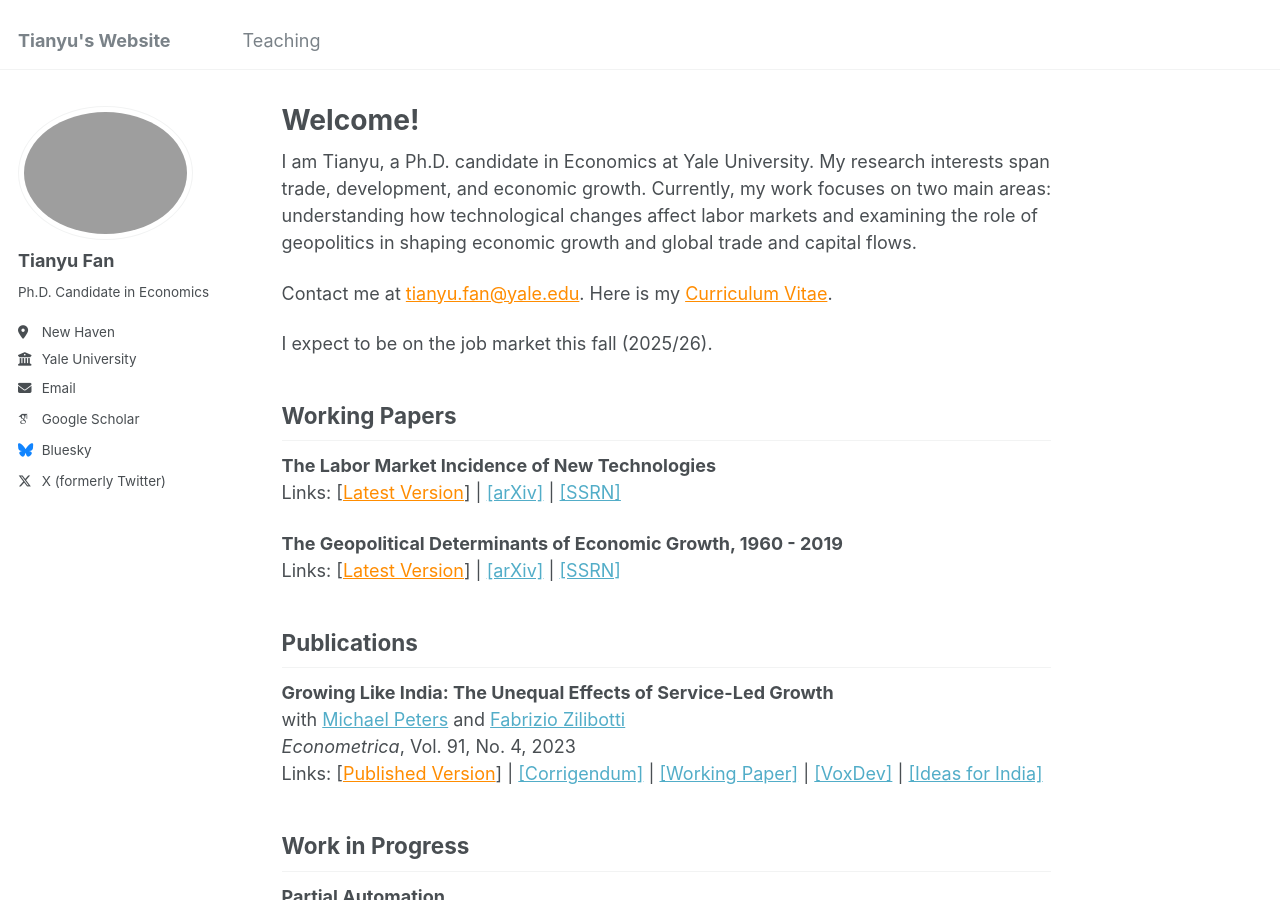
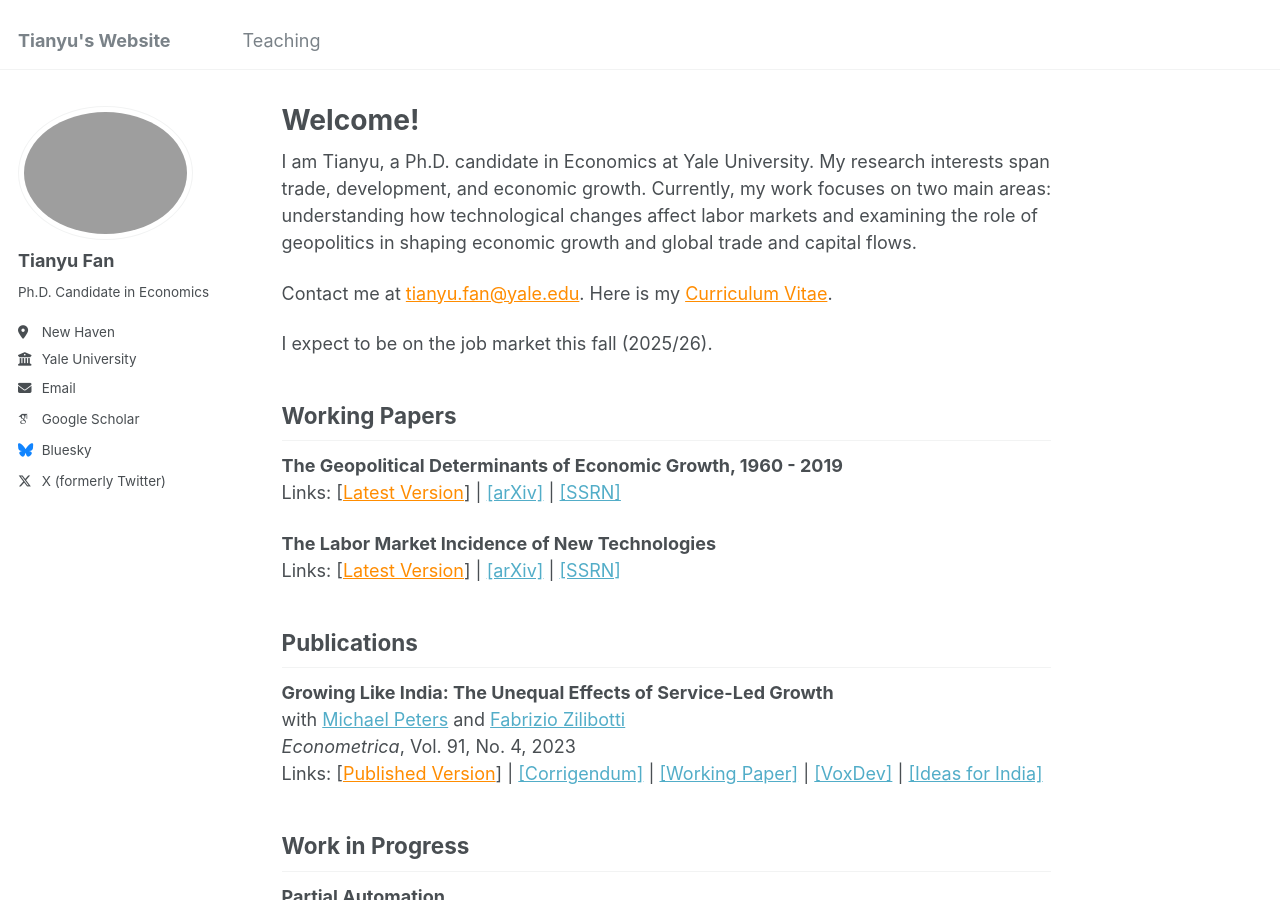
Before and after one commit to tianyufan-econ/tianyufan-econ.github.io, a Jekyll site: the page built from _pages/about.md, in a window 1280 px wide and 900 px high. Built offline with Jekyll 4.4.1, drawn with Linux system fonts in a browser that asks for light colours; some web fonts are replaced.

Commit message:
Update about.md

```diff
--- a/_pages/about.md
+++ b/_pages/about.md
@@ -16,11 +16,11 @@ I expect to be on the job market this fall (2025/26).
 
 ## Working Papers
 
+**The Geopolitical Determinants of Economic Growth, 1960 - 2019**
+Links: [<a href="/files/FAN_Tianyu_Geopolitical_Growth.pdf" style="color: darkorange;">Latest Version</a>] | [[arXiv]](https://arxiv.org/abs/2507.04833) | [[SSRN]](https://ssrn.com/abstract=5341272)
+
 **The Labor Market Incidence of New Technologies**
 Links: [<a href="/files/FAN_Technology_Incidence.pdf" style="color: darkorange;">Latest Version</a>] | [[arXiv]](https://arxiv.org/abs/2504.04047) | [[SSRN]](https://ssrn.com/abstract=5160195)
-
-**The Geopolitical Determinants of Economic Growth, 1960 - 2019**
-Links: [<a href="/files/FAN_Tianyu_Geopolitical_Growth.pdf" style="color: darkorange;">Latest Version</a>] | [[arXiv]](https://arxiv.org/abs/2507.04833) | [[SSRN]](https://ssrn.com/abstract=5341272)
 
 ## Publications
 
```
